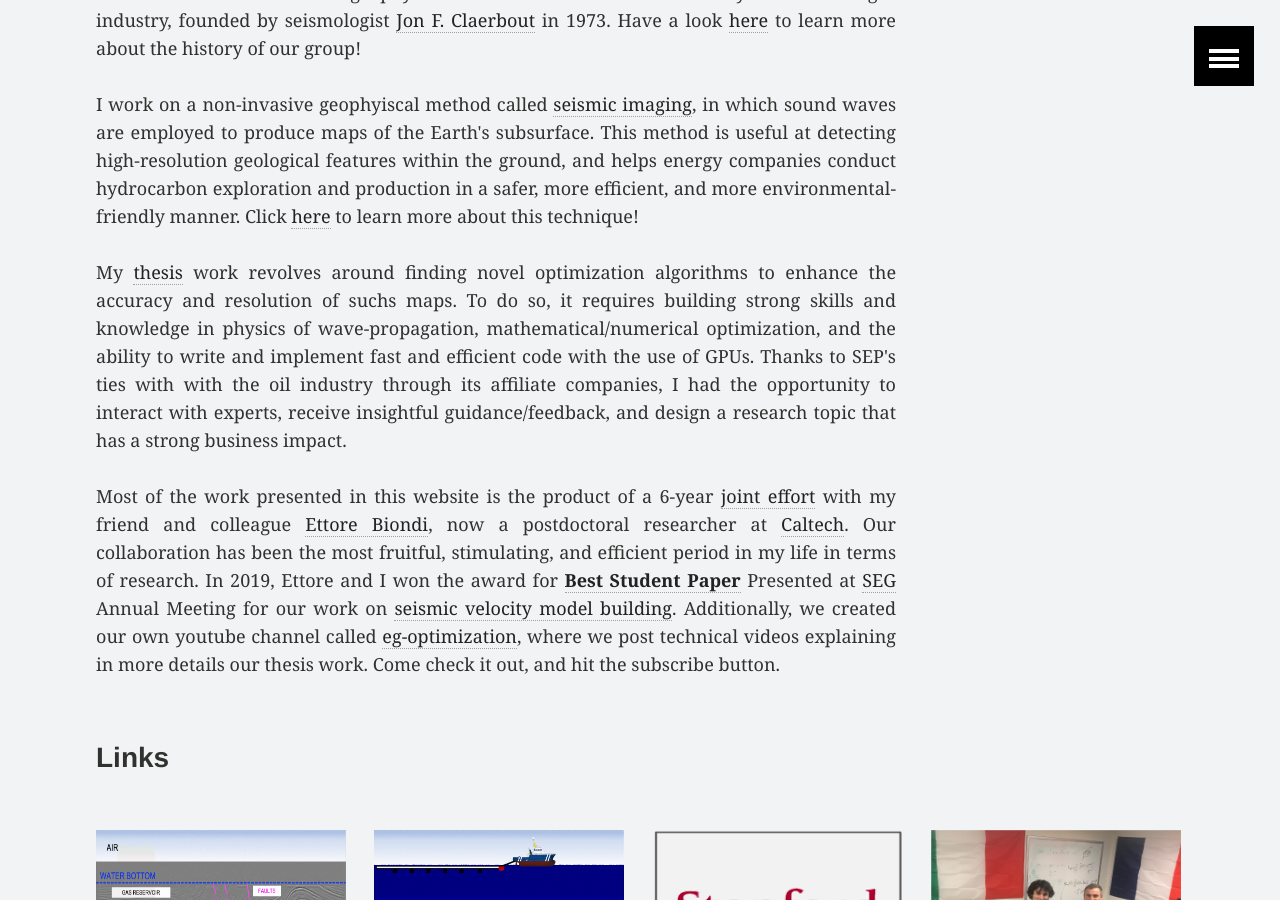
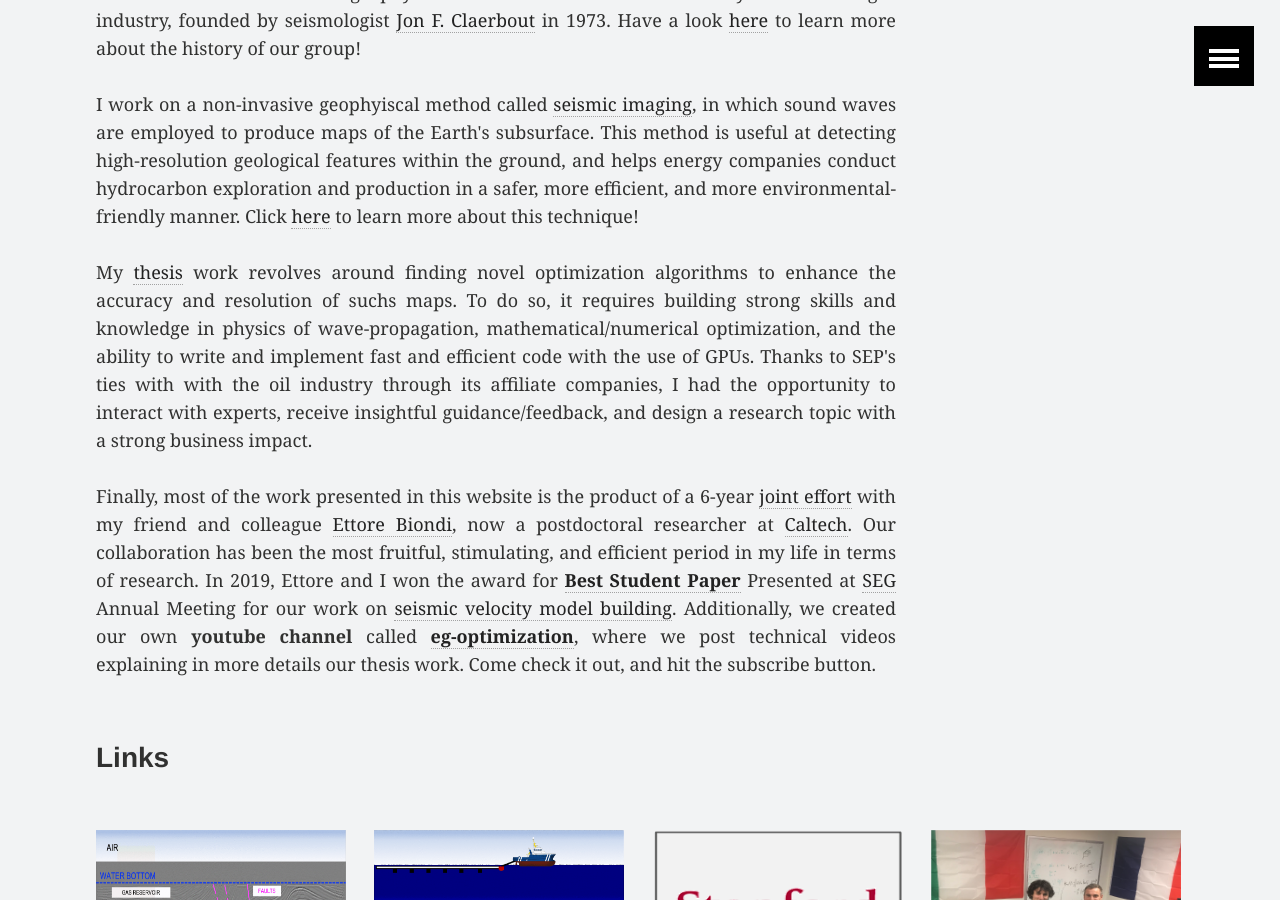
Before and after one commit to gbarnier/gbarnier.github.io, a Jekyll site: the page built from _pages/geophysics.md, in a window 1280 px wide and 900 px high, scrolled down 262 px. Built offline with Jekyll 4.4.1, drawn with Linux system fonts in a browser that asks for light colours.

Commit message:
Update geophysics.md

```diff
--- a/_pages/geophysics.md
+++ b/_pages/geophysics.md
@@ -10,13 +10,13 @@
 <h3>Imaging the Earth with sound waves</h3>
 <p style="text-align:justify;font-size: 18px; margin-bottom: 1.0em; width: 800px;">
 
-I am a Ph.D. candidate in the Stanford Exploration Project (<a href="/sep">SEP</a>) group at Stanford University, which is the the first ever geophysical research consortium funded by the oil and gas industry, founded by seismologist <a href="https://en.wikipedia.org/wiki/Jon_Claerbout" target="_blank">Jon F. Claerbout</a> in 1973. Have a look <a href="/sep">here</a> to learn more about the history of our group!<br/><br/>
+    I am a Ph.D. candidate in the Stanford Exploration Project (<a href="/sep" target="_blank">SEP</a>) group at Stanford University, which is the the first ever geophysical research consortium funded by the oil and gas industry, founded by seismologist <a href="https://en.wikipedia.org/wiki/Jon_Claerbout" target="_blank">Jon F. Claerbout</a> in 1973. Have a look <a href="/sep">here</a> to learn more about the history of our group!<br/><br/>
 
-I work on a non-invasive geophyiscal method called <a href="/seismic-imaging">seismic imaging</a>, in which sound waves are employed to produce maps of the Earth's subsurface. This method is useful at detecting high-resolution geological features within the ground, and helps energy companies conduct hydrocarbon exploration and production in a safer, more efficient, and more environmental-friendly manner. Click <a href="/seismic-imaging">here</a> to learn more about this technique!<br/><br/>
+    I work on a non-invasive geophyiscal method called <a href="/seismic-imaging">seismic imaging</a>, in which sound waves are employed to produce maps of the Earth's subsurface. This method is useful at detecting high-resolution geological features within the ground, and helps energy companies conduct hydrocarbon exploration and production in a safer, more efficient, and more environmental-friendly manner. Click <a href="/seismic-imaging">here</a> to learn more about this technique!<br/><br/>
 
-My <a href="/fwime">thesis</a> work revolves around finding novel optimization algorithms to enhance the accuracy and resolution of suchs maps. To do so, it requires building strong skills and knowledge in physics of wave-propagation, mathematical/numerical optimization, and the ability to write and implement fast and efficient code with the use of GPUs. Thanks to SEP's ties with with the oil industry through its affiliate companies, I had the opportunity to interact with experts, receive insightful guidance/feedback, and design a research topic that has a strong business impact. <br/><br/>
+    My <a href="/fwime">thesis</a> work revolves around finding novel optimization algorithms to enhance the accuracy and resolution of suchs maps. To do so, it requires building strong skills and knowledge in physics of wave-propagation, mathematical/numerical optimization, and the ability to write and implement fast and efficient code with the use of GPUs. Thanks to SEP's ties with with the oil industry through its affiliate companies, I had the opportunity to interact with experts, receive insightful guidance/feedback, and design a research topic with a strong business impact. <br/><br/>
 
-Most of the work presented in this website is the product of a 6-year <a href="/eg">joint effort</a> with my friend and colleague <a href="https://www.linkedin.com/in/ettore-biondi/">Ettore Biondi</a>, now a postdoctoral researcher at <a href="http://seismolab.caltech.edu/biondi_e.html" target="_blank">Caltech</a>. Our collaboration has been the most fruitful, stimulating, and efficient period in my life in terms of research. In 2019, Ettore and I won the award for <a href="https://sep.sites.stanford.edu/guillaume-barnier-receives-award-best-student-paper-presented-seg-2019-annual-meeting"><b>Best Student Paper</b></a> Presented at <a href="https://seg.org/About-SEG/Governance/Honors-and-Awards">SEG</a> Annual Meeting for our work on <a href="/papers/seg19.pdf" style="font-weight: normal" target="_blank">seismic velocity model building</a>. Additionally, we created our own youtube channel called <a href="https://www.youtube.com/channel/UCjloQO0H6JnddXoB017mcog" target="_blank">eg-optimization</a>, where we post technical videos explaining in more details our thesis work. Come check it out, and hit the subscribe button.
+    Finally, most of the work presented in this website is the product of a 6-year <a href="/eg">joint effort</a> with my friend and colleague <a href="https://www.linkedin.com/in/ettore-biondi/">Ettore Biondi</a>, now a postdoctoral researcher at <a href="http://seismolab.caltech.edu/biondi_e.html" target="_blank">Caltech</a>. Our collaboration has been the most fruitful, stimulating, and efficient period in my life in terms of research. In 2019, Ettore and I won the award for <a href="https://sep.sites.stanford.edu/guillaume-barnier-receives-award-best-student-paper-presented-seg-2019-annual-meeting"><b>Best Student Paper</b></a> Presented at <a href="https://seg.org/About-SEG/Governance/Honors-and-Awards">SEG</a> Annual Meeting for our work on <a href="/papers/seg19.pdf" style="font-weight: normal" target="_blank">seismic velocity model building</a>. Additionally, we created our own <b>youtube channel</b> called <b><a href="https://www.youtube.com/channel/UCjloQO0H6JnddXoB017mcog" target="_blank">eg-optimization</a></b>, where we post technical videos explaining in more details our thesis work. Come check it out, and hit the subscribe button.
 </p>
 
 <h3 style="margin-top: 2.0em;>Links">Links</h3>
```
